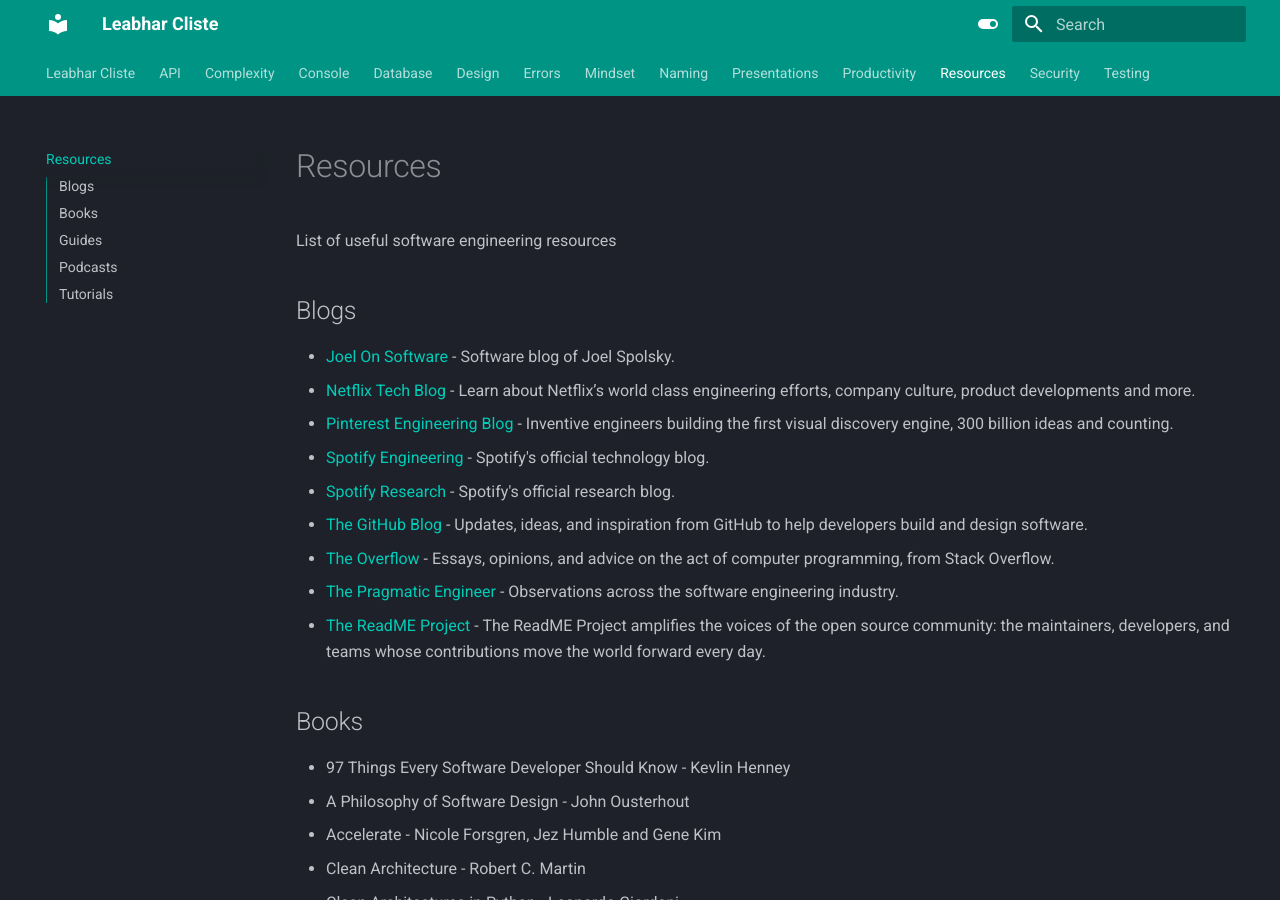
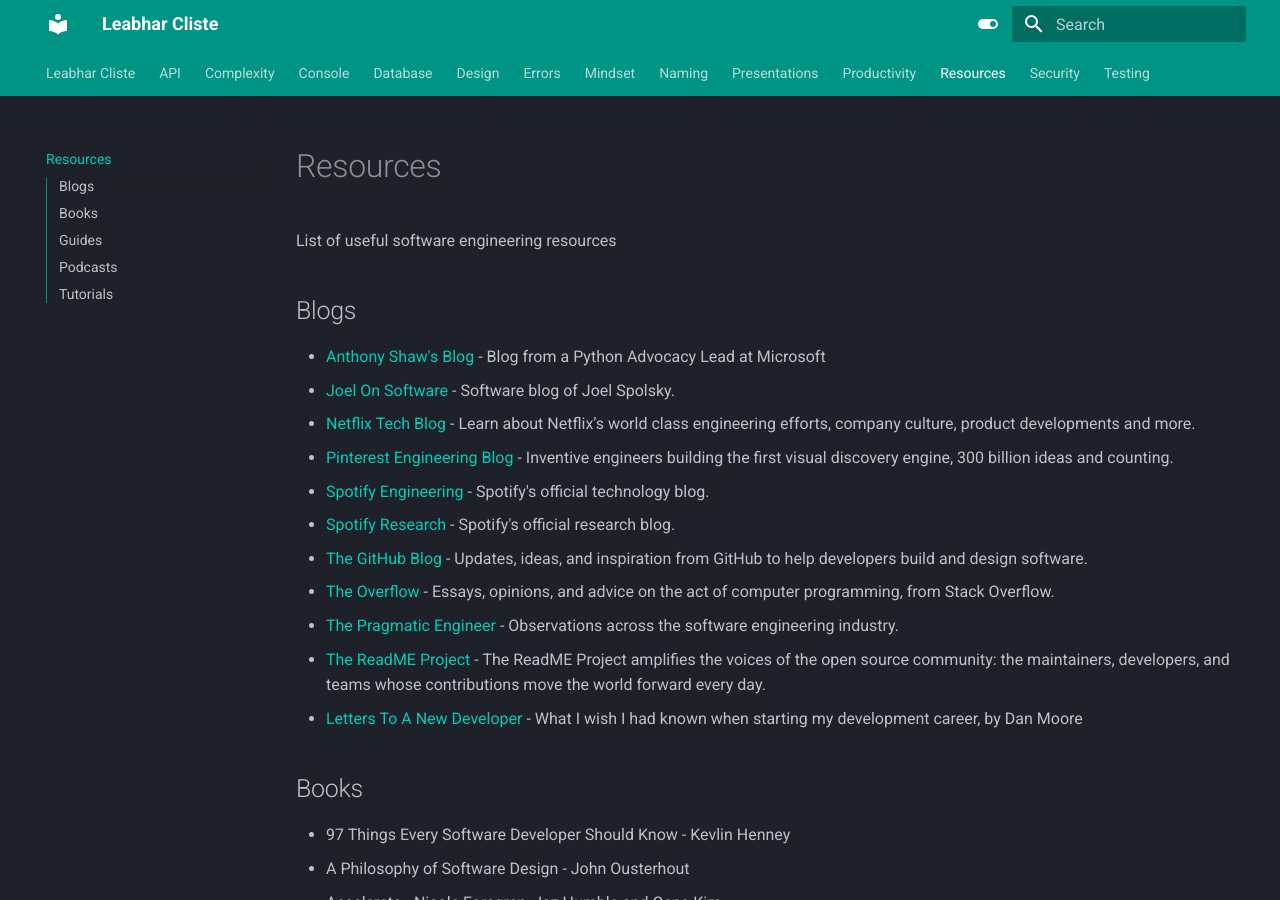
Before and after one commit to kieran-ryan/leabhar-cliste, an MkDocs documentation site: the page built from docs/resources.md, in a window 1280 px wide and 900 px high. Built offline with MkDocs 1.6.1 and Material for MkDocs 9.7.7, drawn with Linux system fonts in a browser that asks for light colours.

Commit message:
Add blogs from Anthony Shaw and Dan Moore

```diff
--- a/docs/resources.md
+++ b/docs/resources.md
@@ -4,6 +4,7 @@
 
 ## Blogs
 
+- [Anthony Shaw's Blog](https://tonybaloney.github.io/#blog) - Blog from a Python Advocacy Lead at Microsoft
 - [Joel On Software](https://www.joelonsoftware.com) - Software blog of Joel Spolsky.
 - [Netflix Tech Blog](https://netflixtechblog.com) - Learn about Netflix’s world class engineering efforts, company culture, product developments and more.
 - [Pinterest Engineering Blog](https://medium.com/pinterest-engineering) - Inventive engineers building the first visual discovery engine, 300 billion ideas and counting.
@@ -13,6 +14,7 @@
 - [The Overflow](https://stackoverflow.blog) - Essays, opinions, and advice on the act of computer programming, from Stack Overflow.
 - [The Pragmatic Engineer](https://blog.pragmaticengineer.com) - Observations across the software engineering industry.
 - [The ReadME Project](https://github.com/readme) - The ReadME Project amplifies the voices of the open source community: the maintainers, developers, and teams whose contributions move the world forward every day.
+- [Letters To A New Developer](https://letterstoanewdeveloper.com) - What I wish I had known when starting my development career, by Dan Moore
 
 ## Books
 
```
